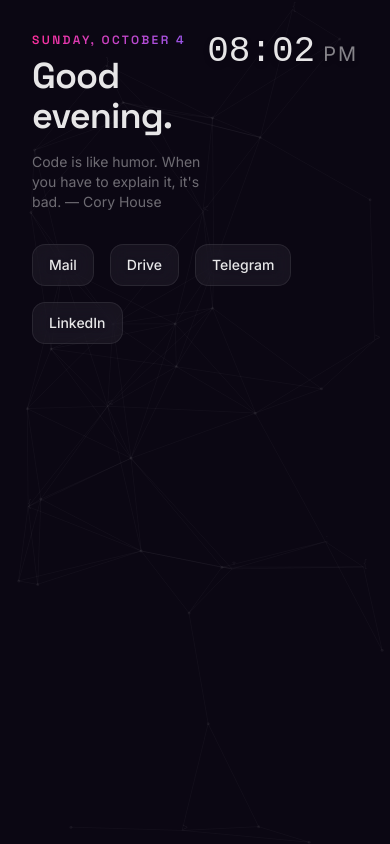
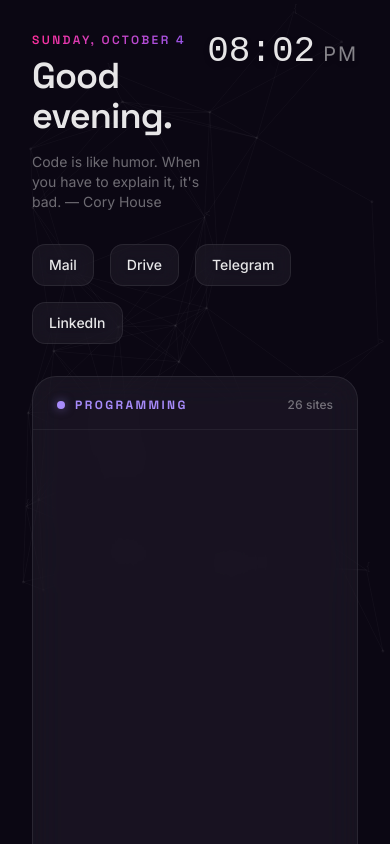
Before and after one commit to GhoshCode/CustomBrowserStartupPage, a React (Vite) app: page / in a window 390 px wide. Shown: the top 844 px of the page. Built offline with nearby package versions, Linux system fonts and the light colour scheme; a web font is replaced by a local one.

Commit message:
feat(grid): responsive category grid container and glass card frames (Phase 1 complete)

```diff
--- a/src/App.tsx
+++ b/src/App.tsx
@@ -1,4 +1,5 @@
 import { Backdrop } from './components/Backdrop';
+import { CategoryGrid } from './components/CategoryGrid';
 import { Header } from './components/Header';
 import { QuickLinks } from './components/QuickLinks';
 
@@ -9,6 +10,7 @@ export default function App() {
       <div className="flex min-h-dvh flex-col">
         <Header />
         <QuickLinks />
+        <CategoryGrid />
       </div>
     </>
   );
--- /dev/null
+++ b/src/components/CategoryCard.tsx
@@ -0,0 +1,50 @@
+import type { Category } from '../types';
+import { useStore } from '../store';
+
+interface CategoryCardProps {
+  category: Category;
+}
+
+export function CategoryCard({ category }: CategoryCardProps) {
+  const sites = useStore((s) => s.sites);
+  const siteCount = sites.filter((site) => site.categoryId === category.id).length;
+
+  return (
+    <article
+      data-category-id={category.id}
+      className="glass flex h-[550px] flex-col overflow-hidden transition-all duration-300 hover:border-white/15"
+    >
+      {/* Category Card Header */}
+      <div className="flex items-center justify-between px-6 pt-5 pb-4 border-b border-white/[0.06]">
+        <div className="flex items-center gap-2.5">
+          <span
+            className="size-2 rounded-full"
+            style={{
+              backgroundColor: category.color,
+              boxShadow: `0 0 10px ${category.color}80`,
+            }}
+          />
+          <h2
+            className="font-display text-xs font-bold tracking-[0.2em] uppercase"
+            style={{ color: category.color }}
+          >
+            {category.name}
+          </h2>
+        </div>
+        <span className="text-xs font-medium text-white/40 tabular-nums">
+          {siteCount} {siteCount === 1 ? 'site' : 'sites'}
+        </span>
+      </div>
+
+      {/* Frame body container (ready for PrimaryRow, PinnedStrip, SubcategoryRail) */}
+      <div className="flex flex-1 flex-col overflow-hidden p-6 text-white/50 text-sm">
+        {/* Placeholder/empty state if no sites */}
+        {siteCount === 0 && (
+          <div className="flex flex-1 items-center justify-center text-center">
+            <p className="text-white/40 text-xs">Nothing here yet — add a site</p>
+          </div>
+        )}
+      </div>
+    </article>
+  );
+}
--- /dev/null
+++ b/src/components/CategoryGrid.tsx
@@ -0,0 +1,31 @@
+import { useMemo } from 'react';
+import { useStore } from '../store';
+import { CategoryCard } from './CategoryCard';
+
+export function CategoryGrid() {
+  const categories = useStore((s) => s.categories);
+
+  const sortedCategories = useMemo(
+    () => [...categories].sort((a, b) => a.order - b.order),
+    [categories],
+  );
+
+  return (
+    <main className="flex-1 px-8 sm:px-12 pb-16">
+      {sortedCategories.length === 0 ? (
+        <div className="glass flex h-64 flex-col items-center justify-center text-center p-8">
+          <p className="font-display text-lg text-white/70">Nothing here yet</p>
+          <p className="mt-1 text-sm text-white/40">
+            Open Settings to add categories and sites to your DevDeck.
+          </p>
+        </div>
+      ) : (
+        <div className="grid grid-cols-1 min-[1100px]:grid-cols-2 min-[1600px]:grid-cols-3 gap-6 lg:gap-8">
+          {sortedCategories.map((category) => (
+            <CategoryCard key={category.id} category={category} />
+          ))}
+        </div>
+      )}
+    </main>
+  );
+}
```
Also changed, not shown: 2 other files (tests, documents, lock files or other folders).
